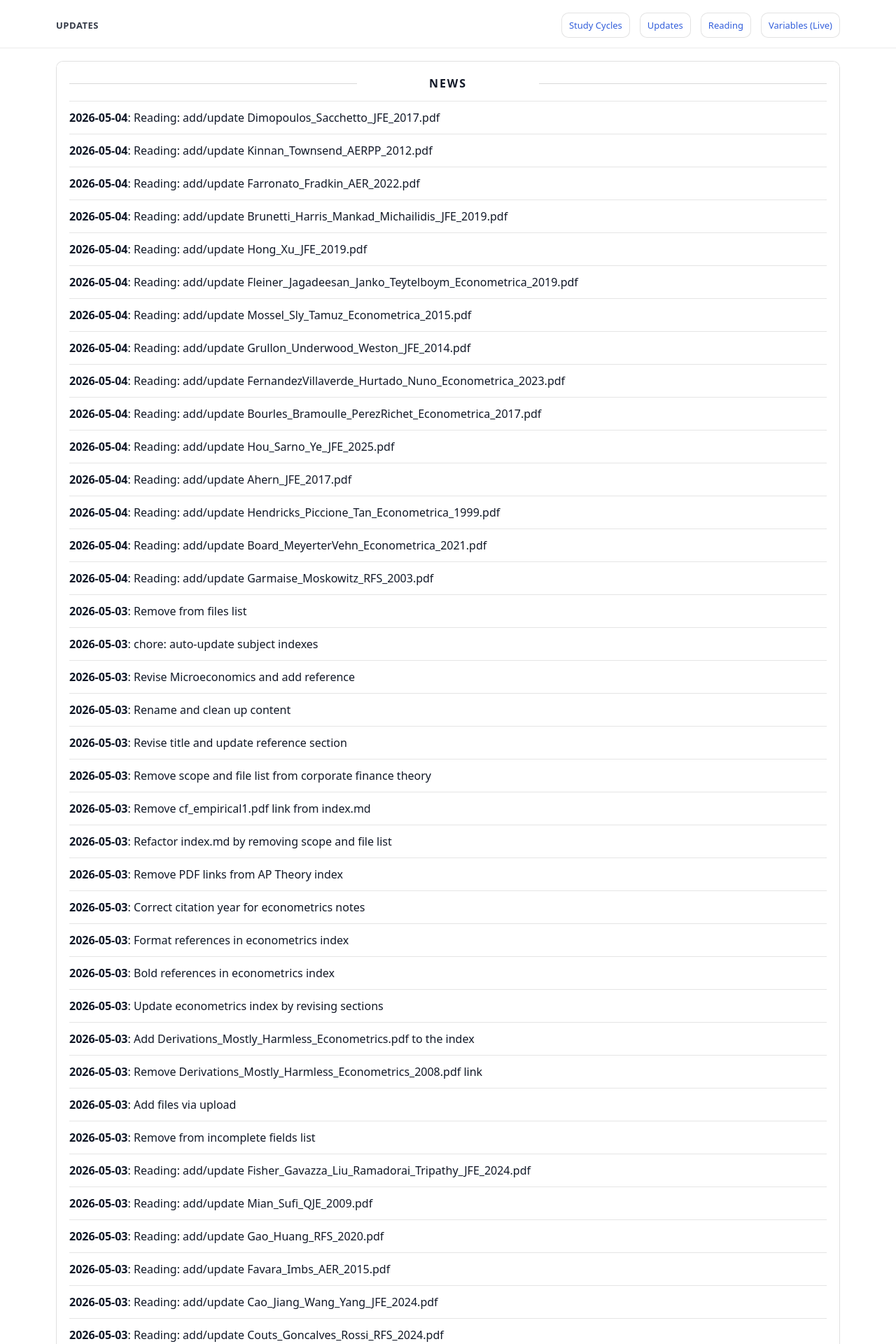
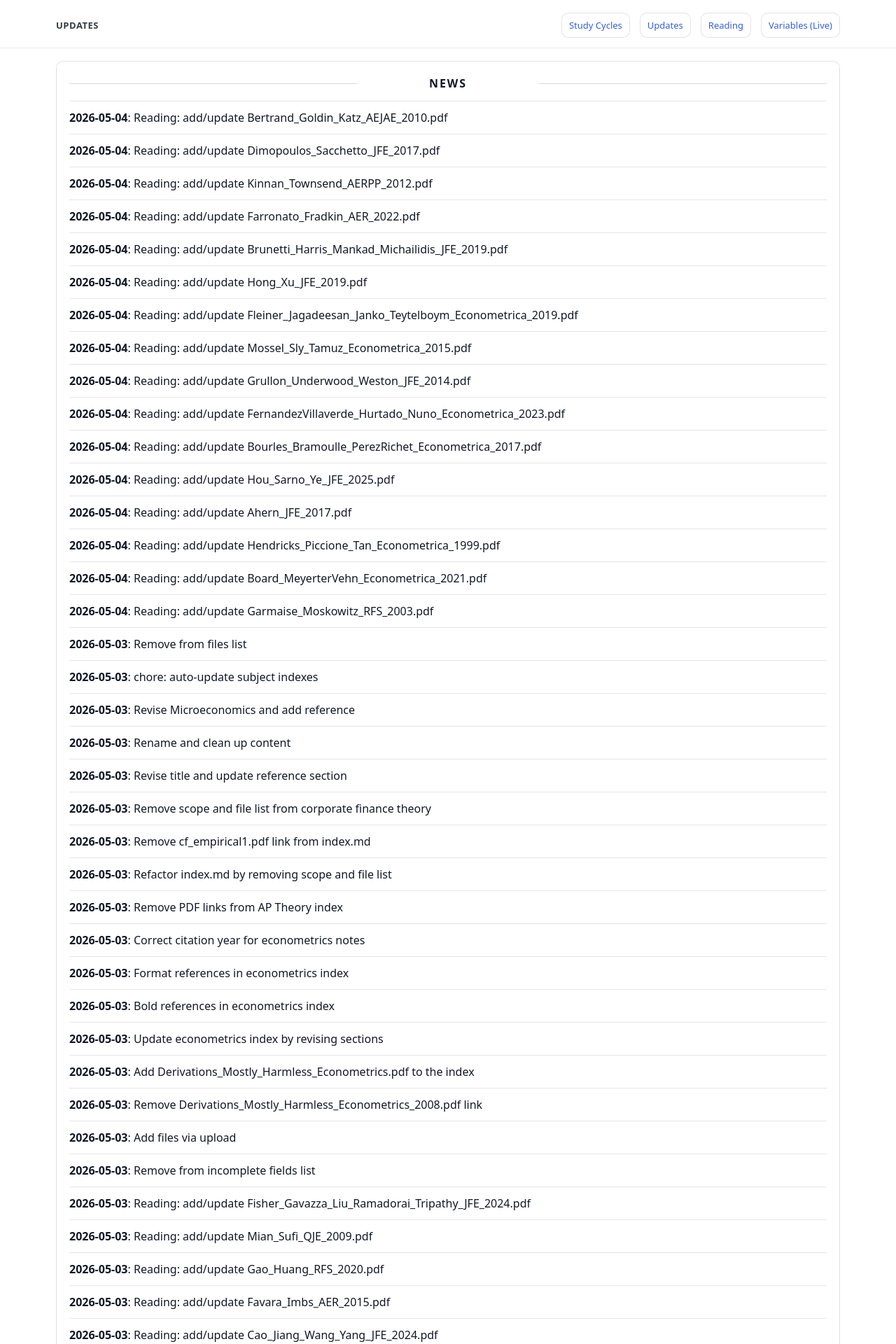
Before and after one commit to yaxinzn/study-archive, a Jekyll site: the page built from updates/index.md, in a window 1280 px wide. Shown: the top 1920 px of the page at 70% size. Built offline with Jekyll 4.4.1, drawn with Linux system fonts in a browser that asks for light colours; some of the changed text lies outside the part shown.

Commit message:
chore: update NEWS feed

```diff
--- a/_data/news.yml
+++ b/_data/news.yml
@@ -1,4 +1,7 @@
 # Auto-generated update history (sorted newest -> oldest). Do not edit manually.
+- ts: "1777886176"
+  date: "2026-05-04"
+  title: "Reading: add/update Bertrand_Goldin_Katz_AEJAE_2010.pdf"
 - ts: "1777885841"
   date: "2026-05-04"
   title: "Reading: add/update Dimopoulos_Sacchetto_JFE_2017.pdf"
```
